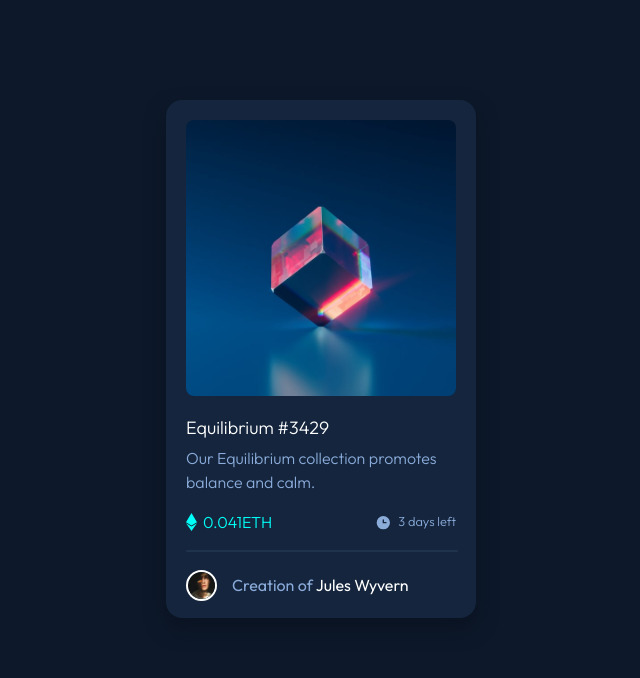
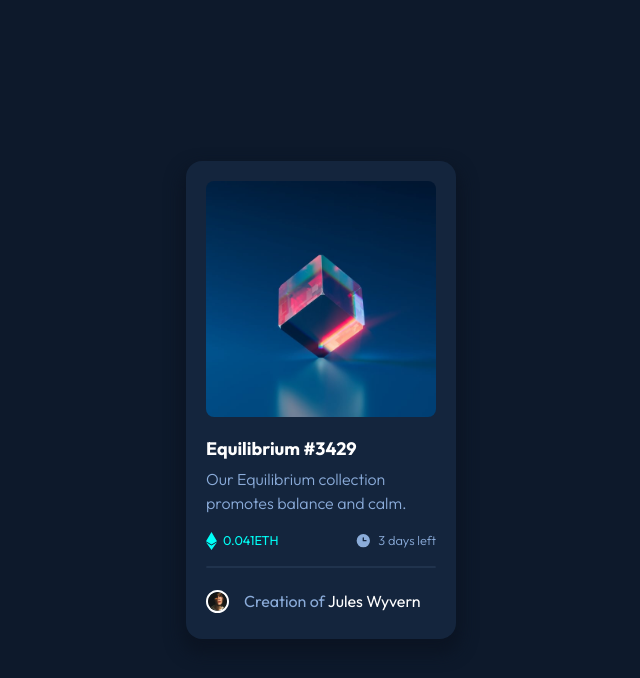
Before and after one commit to Codie123/Preview-card-NFT, a plain HTML site: page index.html in a window 1280 px wide. Shown: the whole page, without its empty margins (319-959 px from the left). Drawn offline with Linux system fonts and the light colour scheme.

Commit message:
NFT -preview card

```diff
--- a/index.html
+++ b/index.html
@@ -16,7 +16,7 @@
     <link rel="stylesheet" href="style.css" />
   </head>
   <body>
-    <div class="container">
+    <main class="container">
       <div class="image-container">
         <img
           class="image-container"
@@ -41,12 +41,12 @@
           </svg>
         </div>
       </div>
-      <div>
-        <h3 class="header">Equilibrium #3429</h3>
-        <p class="eth-desc">
-          Our Equilibrium collection promotes balance and calm.
-        </p>
-      </div>
+
+      <h1 class="header">Equilibrium #3429</h1>
+
+      <p class="eth-desc">
+        Our Equilibrium collection promotes balance and calm.
+      </p>
 
       <div class="icon-eth-svg-flex">
         <div class="svg-flex-1">
@@ -77,6 +77,6 @@
         />
         <h4 class="creator-details">Creation of <span>Jules Wyvern</span></h4>
       </div>
-    </div>
+    </main>
   </body>
 </html>
--- a/style.css
+++ b/style.css
@@ -1,21 +1,30 @@
 @import url("https://fonts.googleapis.com/css2?family=Outfit:wght@300;400;700&display=swap");
 
+*,
+::before,
+::after {
+  box-sizing: border-box;
+}
 html,
 body {
+  display: flex;
+  flex-direction: column;
+  justify-content: center;
+  align-items: center;
   margin: 0;
   padding: 0;
   background-color: hsl(217, 54%, 11%);
   font-family: "Outfit", sans-serif;
-  /* font-size: ; */
-  width: auto;
+  width: 100%;
+  height: 100%;
   line-height: 1.5;
+
+  box-sizing: border-box;
 }
 
 .container {
   display: flex;
-  position: relative;
-  top: 100px;
-  margin: auto;
+
   padding: 20px;
   justify-content: space-between;
   align-items: flex-start;
@@ -54,28 +63,28 @@ body {
   width: 100%;
   height: 100%;
   border-radius: 0.5rem;
-  background: hsl(178, 100%, 50%);
+  background-color: rgba(0, 255, 247, 1);
   opacity: 0;
-  transition: opacity ease-in-out;
+  transition: background-color 0.5s ease-in-out;
 }
-.svg-container:hover {
-  opacity: 0.7;
-
+.svg-container:active {
+  background-color: rgba(0, 255, 247, 0.5);
+  opacity: 1;
   cursor: pointer;
   transition: 0.5s ease-in-out;
 }
 .view-flex {
   display: flex;
-  opacity: 1;
+  position: absolute;
 }
 
 .header {
   color: hsl(0, 0%, 100%);
   font-size: 1.125rem;
-  font-weight: 300;
+  font-weight: 600;
   margin: 18px 0 5px 0;
 }
-.header:hover {
+.header:active {
   color: hsl(178, 100%, 50%);
   cursor: pointer;
   transition: 0.5s ease-in;
@@ -103,6 +112,7 @@ body {
   justify-content: flex-start;
   width: 100%;
 }
+
 .svg-flex-2 {
   display: flex;
   width: 100%;
@@ -111,9 +121,9 @@ body {
 }
 .text-cyan {
   color: hsl(178, 100%, 50%);
-  font-size: 1rem;
+  font-size: 0.8rem;
   margin: 6px;
-  font-weight: 300;
+  font-weight: 400;
 }
 .text-gray {
   color: hsl(215, 51%, 70%);
@@ -152,8 +162,8 @@ hr {
 .creator-details span {
   color: hsl(0, 0%, 100%);
 }
-.creator-details span:hover {
+.creator-details span:active {
   color: hsl(178, 100%, 50%);
   cursor: pointer;
-  transition: 0.5s ease-in-out;
+  transition: color 0.5s ease-in-out;
 }
```
